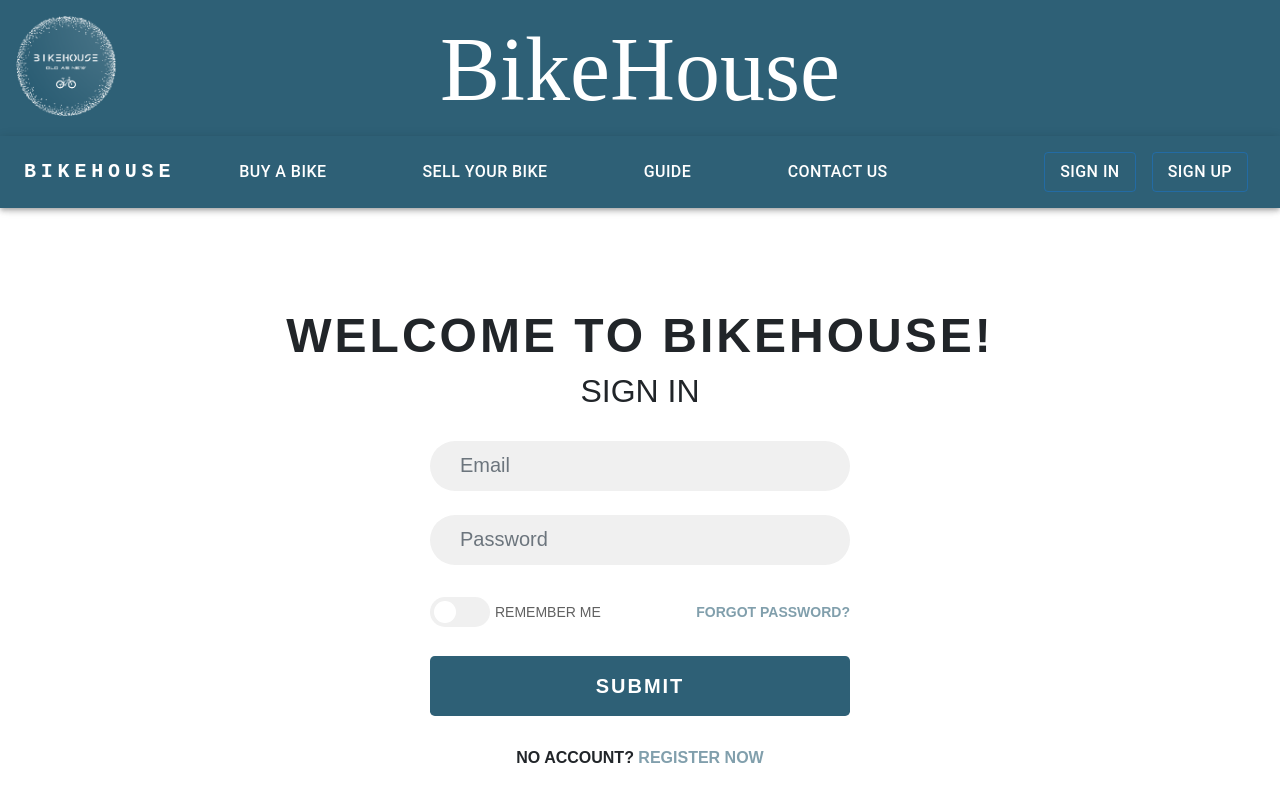
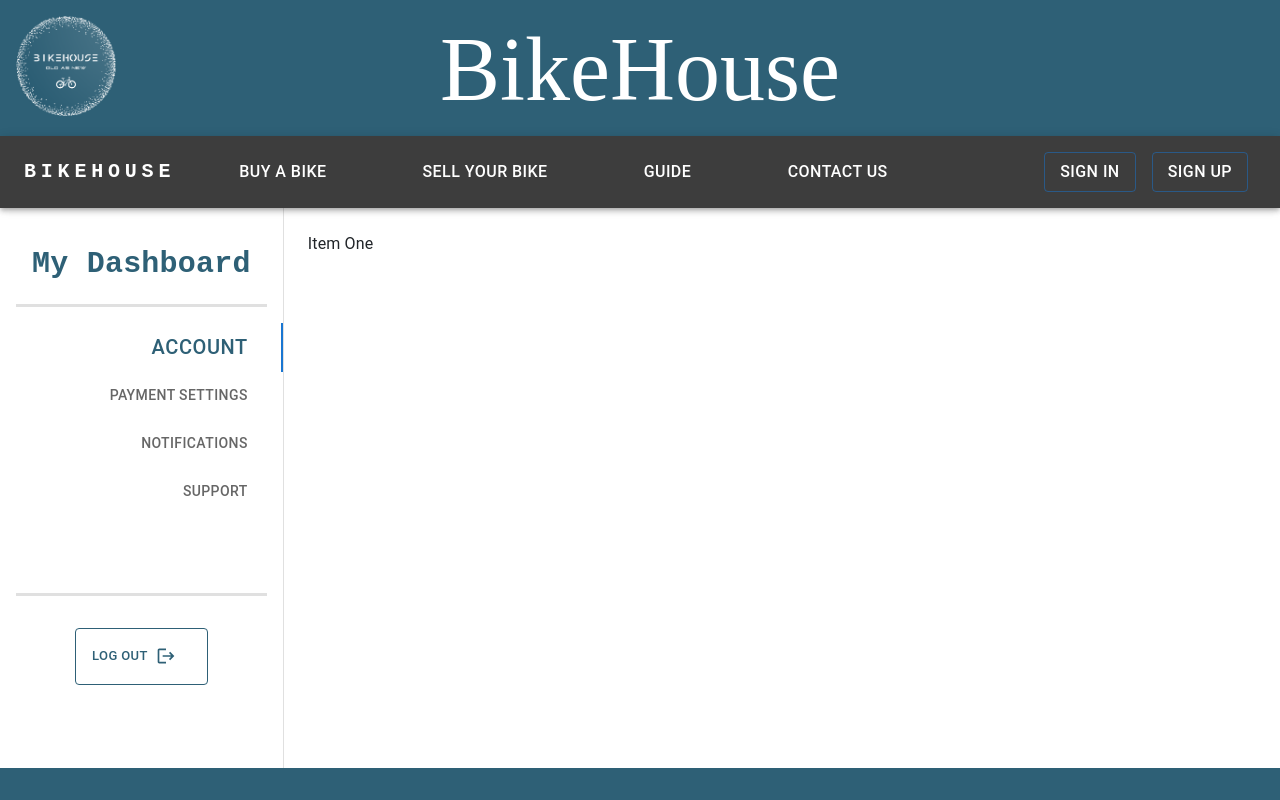
Before and after one commit to lucafavaro1/BikeHouse, a React (Create React App) app in the folder frontend/: page /dashboard in a window 1280 px wide. Shown: the top 800 px of the page. Built offline with nearby package versions, Linux system fonts and the light colour scheme; a web font is replaced by a local one.

Commit message:
Base Version Dashboard

```diff
--- /dev/null
+++ b/frontend/src/components/css/Dashboard.css
@@ -0,0 +1,13 @@
+.dashboard .MuiButtonBase-root {
+  align-self: flex-end !important;
+  padding-right: 35px;
+}
+
+.dashboard .MuiButtonBase-root.MuiTab-root:hover {
+  color: var(--bikehouse-blue);
+}
+
+.dashboard .MuiButtonBase-root.MuiTab-root.Mui-selected{
+  font-size: 20px ;
+  color: var(--bikehouse-blue);
+}
--- a/frontend/src/components/css/Footer.css
+++ b/frontend/src/components/css/Footer.css
@@ -1,10 +1,10 @@
 .footer {
   position: absolute;
-  width: 100vw;
+  width: 100%;
   padding: 0.7em;
   text-align: center;
   background: var(--bikehouse-blue);
-  height: 25vh;
+  height: 28vh;
   color: #f0f0f0;
 }
 
@@ -13,7 +13,7 @@
   margin-bottom: 80px;
   margin-left: 80px;
   margin-right: 80px;
-  /* margin-bottom: 40px; */
+  margin-bottom: 20px;
   text-align: left;
 }
 
--- a/frontend/src/components/pages/Appbar.js
+++ b/frontend/src/components/pages/Appbar.js
@@ -2,19 +2,10 @@ import * as React from 'react';
 import AppBar from '@mui/material/AppBar';
 import Box from '@mui/material/Box';
 import Toolbar from '@mui/material/Toolbar';
-import IconButton from '@mui/material/IconButton';
 import Typography from '@mui/material/Typography';
-import Menu from '@mui/material/Menu';
-import MenuIcon from '@mui/icons-material/Menu';
 import Container from '@mui/material/Container';
-import Avatar from '@mui/material/Avatar';
 import Button from '@mui/material/Button';
-import Tooltip from '@mui/material/Tooltip';
-import MenuItem from '@mui/material/MenuItem';
-import AdbIcon from '@mui/icons-material/Adb';
 import '../css/Appbar.css'
-import { createTheme, ThemeProvider } from '@mui/material/styles';
-import logo from "./logo.png";
 import { useSelector } from "react-redux";
 import { selectUser } from "../../features/userSlice";
 import { useNavigate } from "react-router-dom";
@@ -39,7 +30,7 @@ const pages = {
 //   }
 // });
 
-const ResponsiveAppBar = () => {
+const Navbar = () => {
 
   const user = useSelector(selectUser);
   const navigate = useNavigate();
@@ -62,7 +53,7 @@ const ResponsiveAppBar = () => {
   };
 
   return (
-    <AppBar className="appbar" position="sticky" sx={{bgcolor : '#2e6076'}} >
+    <AppBar className="appbar" position="sticky" sx={{bgcolor : '#3d3d3d'}} >
       <Container maxWidth="xxl">
         <Toolbar disableGutters>
           {/* <img src={logo} alt="BikeHouse logo" height={25} width={25} style={{'padding':'1px'}}/> */}
@@ -187,4 +178,4 @@ const ResponsiveAppBar = () => {
     </AppBar>
   );
 };
-export default ResponsiveAppBar;
+export default Navbar;
--- a/frontend/src/components/pages/Dashboard.js
+++ b/frontend/src/components/pages/Dashboard.js
@@ -1,163 +1,130 @@
-import React, { useState } from "react";
-import "../css/Profile.css"
+import * as React from 'react';
+import PropTypes from 'prop-types';
+import Tabs from '@mui/material/Tabs';
+import Tab from '@mui/material/Tab';
+import Typography from '@mui/material/Typography';
+import Box from '@mui/material/Box';
+import Stack  from '@mui/material/Stack';
+import '../css/Dashboard.css'
+import { Button, Divider, Toolbar } from '@mui/material';
+import LogoutIcon from '@mui/icons-material/Logout';
+import { logout} from "../../features/userSlice";
+import { useDispatch, useSelector } from "react-redux";
 import { selectUser } from "../../features/userSlice";
-import { useSelector } from "react-redux";
-import Login from "./Login";
-import { Container} from "@mui/system";
-import Box from '@mui/material/Box';
-import Drawer from '@mui/material/Drawer';
-import AppBar from '@mui/material/AppBar';
-import CssBaseline from '@mui/material/CssBaseline';
-import Toolbar from '@mui/material/Toolbar';
-import List from '@mui/material/List';
-import Typography from '@mui/material/Typography';
-import Divider from '@mui/material/Divider';
-import ListItem from '@mui/material/ListItem';
-import ListItemButton from '@mui/material/ListItemButton';
-import ListItemIcon from '@mui/material/ListItemIcon';
-import ListItemText from '@mui/material/ListItemText';
-import InboxIcon from '@mui/icons-material/MoveToInbox';
-import MailIcon from '@mui/icons-material/Mail';
 
-const drawerWidth = 240;
+function TabPanel(props) {
+  const { children, value, index, ...other } = props;
+
+  return (
+    <div
+      role="tabpanel"
+      hidden={value !== index}
+      id={`vertical-tabpanel-${index}`}
+      aria-labelledby={`vertical-tab-${index}`}
+      {...other}
+    >
+      {value === index && (
+        <Box sx={{ p: 3 }}>
+          <Typography>{children}</Typography>
+        </Box>
+      )}
+    </div>
+  );
+}
+
+TabPanel.propTypes = {
+  children: PropTypes.node,
+  index: PropTypes.number.isRequired,
+  value: PropTypes.number.isRequired,
+};
+
 
 function Dashboard() {
 
+  const dispatch = useDispatch();
   const user = useSelector(selectUser);
-  const [profile, setProfile] = useState('');
+  const [value, setValue] = React.useState(0);
+
+  const handleChange = (event, newValue) => {
+    setValue(newValue);
+  };
+
+  const handleLogout = (e) => {
+    e.preventDefault();
+    dispatch(logout());
+  };
 
   return (
-    <Container className ='content specialist'
-      sx = {{
-        mt: 5
-      }}
-      justifyContent='center'
+    <Box
+      className="dashboard"
+      sx={{ flexGrow: 1, bgcolor: 'background.paper', display: 'flex', minHeight: '70vh'}}
     >
-      {user ? (
-       <Box sx={{ display: 'flex' }}>
-       {/* <CssBaseline /> */}
-       {/* <AppBar
-         position="fixed"
-         sx={{ width: `calc(100% - ${drawerWidth}px)`, ml: `${drawerWidth}px` }}
-       >
-         <Toolbar>
-           <Typography variant="h6" noWrap component="div">
-             Permanent drawer
-           </Typography>
-         </Toolbar>
-       </AppBar> */}
-       <Drawer
-         sx={{
-           width: drawerWidth,
-          //  flexShrink: 10,
-           '& .MuiDrawer-paper': {
-            //  mb: '800px',
-              mt: '200px',
-              height: '600px',
-              width: drawerWidth,
-              boxSizing: 'border-box',
-           },
-         }}
-         variant="permanent"
-         anchor="left"
-         position ="relative"
-       >
-         <Toolbar>
+      <Stack sx = {{borderRight: 1, borderColor: 'divider',}}>
         <Typography
           variant="h6"
-              noWrap
           sx={{
-                mr: 2,
-                display: { xs: 'none', md: 'flex' },
-                // fontFamily: 'monospace',
+            m: 2,
+            p:2,
+            display: { xs: 'none', md: 'inline' },
+            fontFamily: 'monospace',
             fontWeight: 700,
-                color: 'inherit',
+            color: '#2e6076',
+            textDecoration: 'none',
+            fontSize: 30,
+            borderBottom: 3,
+            borderColor: 'divider',
           }}
         >
           My Dashboard
         </Typography>
-         </Toolbar>
+      <Tabs
+        orientation="vertical"
+        value={value}
+        onChange={handleChange}
+        aria-label="Vertical tabs example"
+      >
+        <Tab label="Account" />
+        <Tab label="Payment Settings"/>
+        <Tab label="Notifications" />
+        <Tab label="Support" />
+
+      </Tabs>
+      <Toolbar sx = {{m:2, p:2, borderBottom: 3,  borderColor: 'divider',}}/>
+
+      <Button
+        variant='outlined'
+        onClick={handleLogout}
+        wid
+        endIcon={<LogoutIcon sx = {{display: 'flex'}}/>}
+        sx={{ m: 2, mx:'auto', p:2, width: 'fit-content', alignItems: 'flex-center', color: '#2e6076', display: 'flex', fontSize: 'small', borderColor: '#2e6076', ':hover': {color: '#2e6076'}  }}
+        >
+          Log Out
+      </Button>
+      </Stack>
       <Divider />
-         <List>
-           {['Inbox', 'Starred', 'Send email', 'Drafts'].map((text, index) => (
-             <ListItem key={text} disablePadding>
-               <ListItemButton>
-                 <ListItemIcon>
-                   {index % 2 === 0 ? <InboxIcon /> : <MailIcon />}
-                 </ListItemIcon>
-                 <ListItemText primary={text} />
-               </ListItemButton>
-             </ListItem>
-           ))}
-         </List>
-         <Divider />
-         <List>
-           {['All mail', 'Trash', 'Spam'].map((text, index) => (
-             <ListItem key={text} disablePadding>
-               <ListItemButton>
-                 <ListItemIcon>
-                   {index % 2 === 0 ? <InboxIcon /> : <MailIcon />}
-                 </ListItemIcon>
-                 <ListItemText primary={text} />
-               </ListItemButton>
-             </ListItem>
-           ))}
-         </List>
-       </Drawer>
-       <Box
-         component="main"
-         sx={{ flexGrow: 1, bgcolor: 'background.default', p: 3 }}
-       >
-         <Toolbar />
-         <Typography paragraph>
-           Lorem ipsum dolor sit amet, consectetur adipiscing elit, sed do eiusmod
-           tempor incididunt ut labore et dolore magna aliqua. Rhoncus dolor purus non
-           enim praesent elementum facilisis leo vel. Risus at ultrices mi tempus
-           imperdiet. Semper risus in hendrerit gravida rutrum quisque non tellus.
-           Convallis convallis tellus id interdum velit laoreet id donec ultrices.
-           Odio morbi quis commodo odio aenean sed adipiscing. Amet nisl suscipit
-           adipiscing bibendum est ultricies integer quis. Cursus euismod quis viverra
-           nibh cras. Metus vulputate eu scelerisque felis imperdiet proin fermentum
-           leo. Mauris commodo quis imperdiet massa tincidunt. Cras tincidunt lobortis
-           feugiat vivamus at augue. At augue eget arcu dictum varius duis at
-           consectetur lorem. Velit sed ullamcorper morbi tincidunt. Lorem donec massa
-           sapien faucibus et molestie ac.
-         </Typography>
-         <Typography paragraph>
-           Consequat mauris nunc congue nisi vitae suscipit. Fringilla est ullamcorper
-           eget nulla facilisi etiam dignissim diam. Pulvinar elementum integer enim
-           neque volutpat ac tincidunt. Ornare suspendisse sed nisi lacus sed viverra
-           tellus. Purus sit amet volutpat consequat mauris. Elementum eu facilisis
-           sed odio morbi. Euismod lacinia at quis risus sed vulputate odio. Morbi
-           tincidunt ornare massa eget egestas purus viverra accumsan in. In hendrerit
-           gravida rutrum quisque non tellus orci ac. Pellentesque nec nam aliquam sem
-           et tortor. Habitant morbi tristique senectus et. Adipiscing elit duis
-           tristique sollicitudin nibh sit. Ornare aenean euismod elementum nisi quis
-           eleifend. Commodo viverra maecenas accumsan lacus vel facilisis. Nulla
-           posuere sollicitudin aliquam ultrices sagittis orci a.
-         </Typography>
-         <Typography paragraph>
-           Consequat mauris nunc congue nisi vitae suscipit. Fringilla est ullamcorper
-           eget nulla facilisi etiam dignissim diam. Pulvinar elementum integer enim
-           neque volutpat ac tincidunt. Ornare suspendisse sed nisi lacus sed viverra
-           tellus. Purus sit amet volutpat consequat mauris. Elementum eu facilisis
-           sed odio morbi. Euismod lacinia at quis risus sed vulputate odio. Morbi
-           tincidunt ornare massa eget egestas purus viverra accumsan in. In hendrerit
-           gravida rutrum quisque non tellus orci ac. Pellentesque nec nam aliquam sem
-           et tortor. Habitant morbi tristique senectus et. Adipiscing elit duis
-           tristique sollicitudin nibh sit. Ornare aenean euismod elementum nisi quis
-           eleifend. Commodo viverra maecenas accumsan lacus vel facilisis. Nulla
-           posuere sollicitudin aliquam ultrices sagittis orci a.
-         </Typography>
+      <TabPanel value={value} index={0}>
+        Item One
+      </TabPanel>
+      <TabPanel value={value} index={1}>
+        Item Two
+      </TabPanel>
+      <TabPanel value={value} index={2}>
+        Item Three
+      </TabPanel>
+      <TabPanel value={value} index={3}>
+        Item Four
+      </TabPanel>
+      <TabPanel value={value} index={4}>
+        Item Five
+      </TabPanel>
+      <TabPanel value={value} index={5}>
+        Item Six
+      </TabPanel>
+      <TabPanel value={value} index={6}>
+        Item Seven
+      </TabPanel>
     </Box>
-     </Box>
-      ):(
-        <div>
-          <Login />
-        </div>
-      )}
-  </Container>
-  )
+  );
 }
 
 export default Dashboard;
--- a/frontend/src/components/pages/newLogout.js
+++ b/frontend/src/components/pages/newLogout.js
@@ -2,26 +2,13 @@ import React from "react";
 import { useDispatch, useSelector } from "react-redux";
 import { useNavigate } from "react-router-dom";
 import { logout, selectUser } from "../../features/userSlice";
-import { NavBtn, NavBtnLink } from "./NavbarElements";
-
-import AppBar from '@mui/material/AppBar';
 import Box from '@mui/material/Box';
-import Toolbar from '@mui/material/Toolbar';
 import IconButton from '@mui/material/IconButton';
 import Typography from '@mui/material/Typography';
 import Menu from '@mui/material/Menu';
-import MenuIcon from '@mui/icons-material/Menu';
-import Container from '@mui/material/Container';
-import Avatar from '@mui/material/Avatar';
-import Button from '@mui/material/Button';
 import Tooltip from '@mui/material/Tooltip';
 import MenuItem from '@mui/material/MenuItem';
-import AdbIcon from '@mui/icons-material/Adb';
-import AccountBoxIcon from '@mui/icons-material/AccountBox';
 import AccountCircleRoundedIcon from '@mui/icons-material/AccountCircleRounded';
-import ManageAccountsIcon from '@mui/icons-material/ManageAccounts';
-
-const settings = ['Profile', 'Account', 'Dashboard', 'Logout'];
 
 const Logout = () => {
   const dispatch = useDispatch();
```
Lines whose indentation alone changed are shown as unchanged.
